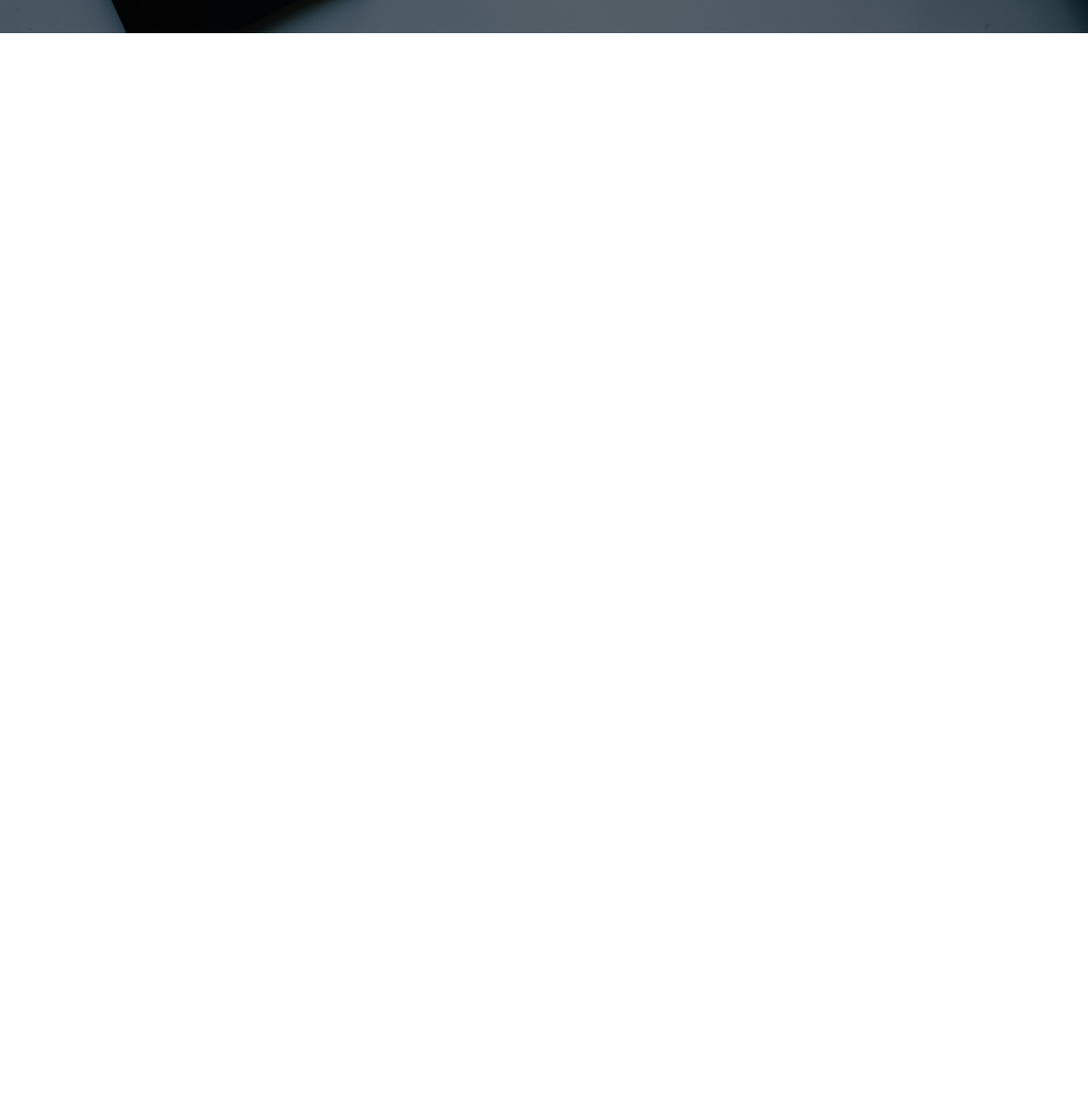
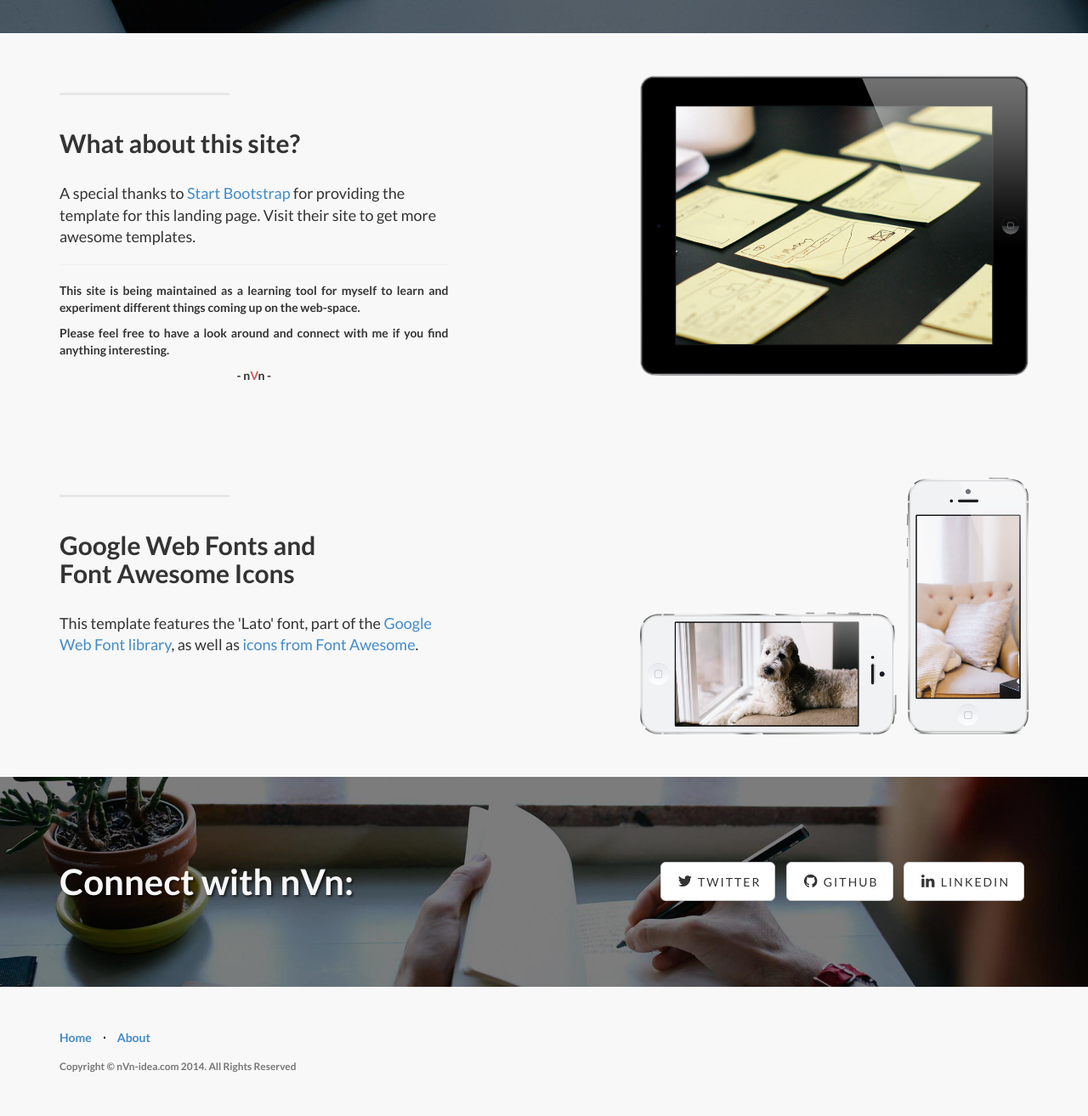
Before and after one commit to envyN/sampleHerokuApp, a website: page public/index.html in a window 1280 px wide. Shown: the part 738-2051 px from the top of the page at 85% size. Before the commit the page ends 800 px from the top, so only its background shows below. Drawn offline with Linux system fonts and the light colour scheme.

Commit message:
Refined Landing page

```diff
--- a/public/index.html
+++ b/public/index.html
@@ -45,7 +45,10 @@
                             <a href="http://localhost:5000/hotspots">HotSpots</a>
                         </li>
                         <li>
-                            <a href="#">About</a>
+                            <a href="#about">About</a>
+                        </li>
+                        <li>
+                            <a href="#contact">Contact</a>
                         </li>
                     </ul>
                 </div>
@@ -54,7 +57,6 @@
             <!-- /.container -->
         </nav>
 
-        <!-- Header -->
         <!-- Header -->
         <div class="intro-header">
 
@@ -68,13 +70,9 @@
                             <hr class="intro-divider">
                             <ul class="list-inline intro-social-buttons">
                                 <li>
-                                    <a href="https://twitter.com/envyNaveen" class="btn btn-default btn-lg"><i class="fa fa-twitter fa-fw"></i> <span class="network-name">Twitter</span></a>
-                                </li>
-                                <li>
-                                    <a href="https://github.com/envyN/" class="btn btn-default btn-lg"><i class="fa fa-github fa-fw"></i> <span class="network-name">Github</span></a>
-                                </li>
-                                <li>
-                                    <a href="http://in.linkedin.com/pub/naveen-adarsh-petla/37/55b/616" class="btn btn-default btn-lg"><i class="fa fa-linkedin fa-fw"></i> <span class="network-name">Linkedin</span></a>
+                                    <a href="https://www.nvn-idea.com/hotspots" class="btn btn-default btn-lg">
+                                        <span class="network-name">Hotspots sub-site</span>
+                                    </a>
                                 </li>
                             </ul>
                         </div>
@@ -87,6 +85,109 @@
         </div>
         <!-- /.intro-header -->
 
+        <!-- Page Content -->
+
+        <div  id="about"class="content-section-a">
+
+            <div class="container">
+
+                <div class="row">
+                    <div class="col-lg-5 col-sm-6">
+                        <hr class="section-heading-spacer">
+                        <div class="clearfix"></div>
+                        <h2 class="section-heading">What about this site?</h2>
+                        <p class="lead">A special thanks to
+                            <a target="_blank" href="https://github.com/IronSummitMedia/startbootstrap">Start Bootstrap</a>
+                            for providing the template for this landing page.
+                            Visit their site to get more awesome templates.</p>
+                        <hr>
+                        <p class="text-justify">This site is being maintained as a learning tool for myself to learn and experiment different things coming up on the web-space.</p>
+                        <p class="text-justify">Please feel free to have a look around and connect with me if you find anything interesting.</p>
+                        <p class="text-center">- n<span style="color: indianred">V</span>n -</p>
+                    </div>
+                    <div class="col-lg-5 col-lg-offset-2 col-sm-6">
+                        <img class="img-responsive" src="img/ipad.png" alt="">
+                    </div>
+                </div>
+
+            </div>
+            <!-- /.container -->
+
+        </div>
+        <!-- /.content-section-a -->
+
+
+
+        <div class="content-section-a">
+
+            <div class="container">
+
+                <div class="row">
+                    <div class="col-lg-5 col-sm-6">
+                        <hr class="section-heading-spacer">
+                        <div class="clearfix"></div>
+                        <h2 class="section-heading">Google Web Fonts and<br>Font Awesome Icons</h2>
+                        <p class="lead">This template features the 'Lato' font, part of the <a target="_blank" href="http://www.google.com/fonts">Google Web Font library</a>, as well as <a target="_blank" href="http://fontawesome.io">icons from Font Awesome</a>.</p>
+                    </div>
+                    <div class="col-lg-5 col-lg-offset-2 col-sm-6">
+                        <img class="img-responsive" src="img/phones.png" alt="">
+                    </div>
+                </div>
+
+            </div>
+            <!-- /.container -->
+
+        </div>
+        <!-- /.content-section-a -->
+
+        <div class="banner">
+
+            <div class="container">
+
+                <div id="contact" class="row">
+                    <div class="col-lg-6">
+                        <h2>Connect with nVn:</h2>
+                    </div>
+                    <div class="col-lg-6">
+                        <ul class="list-inline banner-social-buttons">
+                            <li>
+                                <a href="https://twitter.com/envyNaveen" class="btn btn-default btn-lg"><i class="fa fa-twitter fa-fw"></i> <span class="network-name">Twitter</span></a>
+                            </li>
+                            <li>
+                                <a href="https://github.com/envyN/" class="btn btn-default btn-lg"><i class="fa fa-github fa-fw"></i> <span class="network-name">Github</span></a>
+                            </li>
+                            <li>
+                                <a href="http://in.linkedin.com/pub/naveen-adarsh-petla/37/55b/616" class="btn btn-default btn-lg"><i class="fa fa-linkedin fa-fw"></i> <span class="network-name">Linkedin</span></a>
+                            </li>
+
+                        </ul>
+                    </div>
+                </div>
+
+            </div>
+            <!-- /.container -->
+
+        </div>
+        <!-- /.banner -->
+        <!-- Footer -->
+        <footer>
+            <div class="container">
+                <div class="row">
+                    <div class="col-lg-12">
+                        <ul class="list-inline">
+                            <li>
+                                <a href="#home">Home</a>
+                            </li>
+                            <li class="footer-menu-divider">&sdot;</li>
+                            <li>
+                                <a href="#about">About</a>
+                            </li>
+                        </ul>
+                        <p class="copyright text-muted small">Copyright &copy; nVn-idea.com 2014. All Rights Reserved</p>
+                    </div>
+                </div>
+            </div>
+        </footer>
 
 
         <!-- jQuery Version 1.11.0 -->
```
